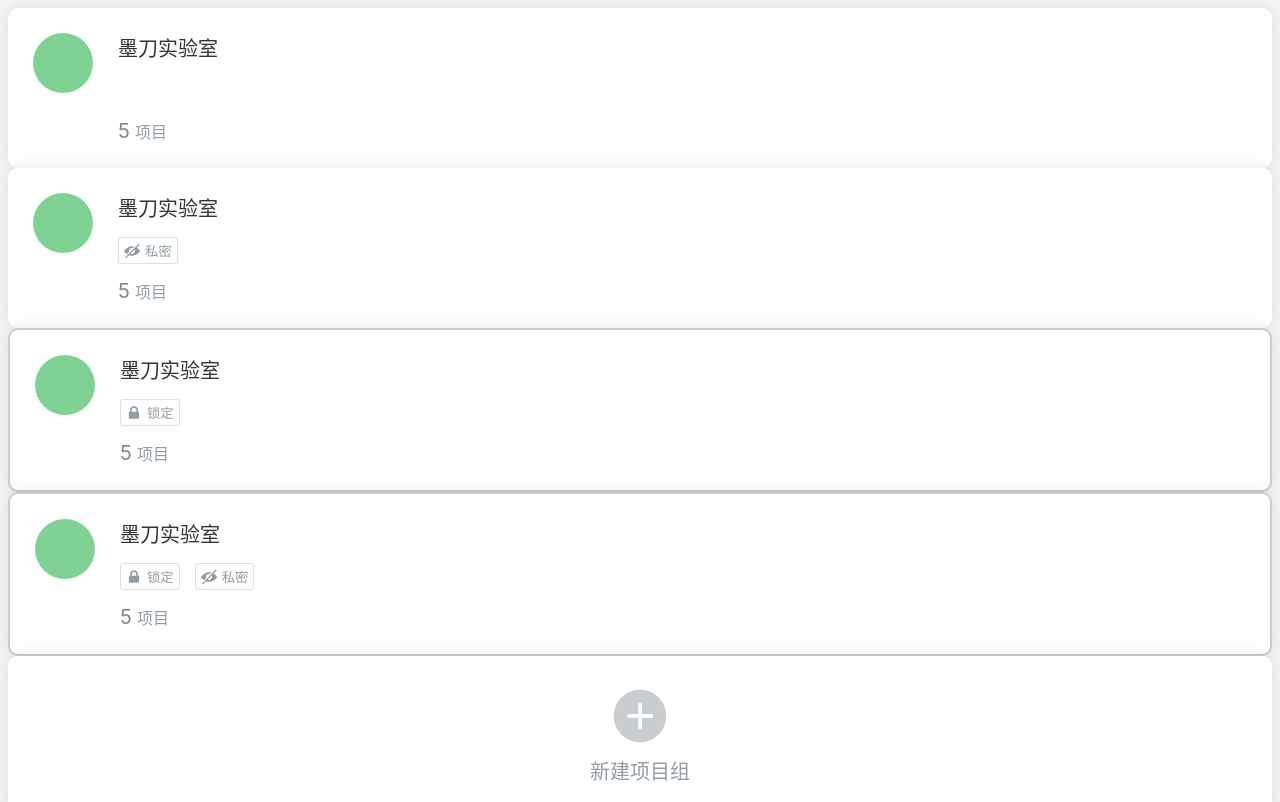
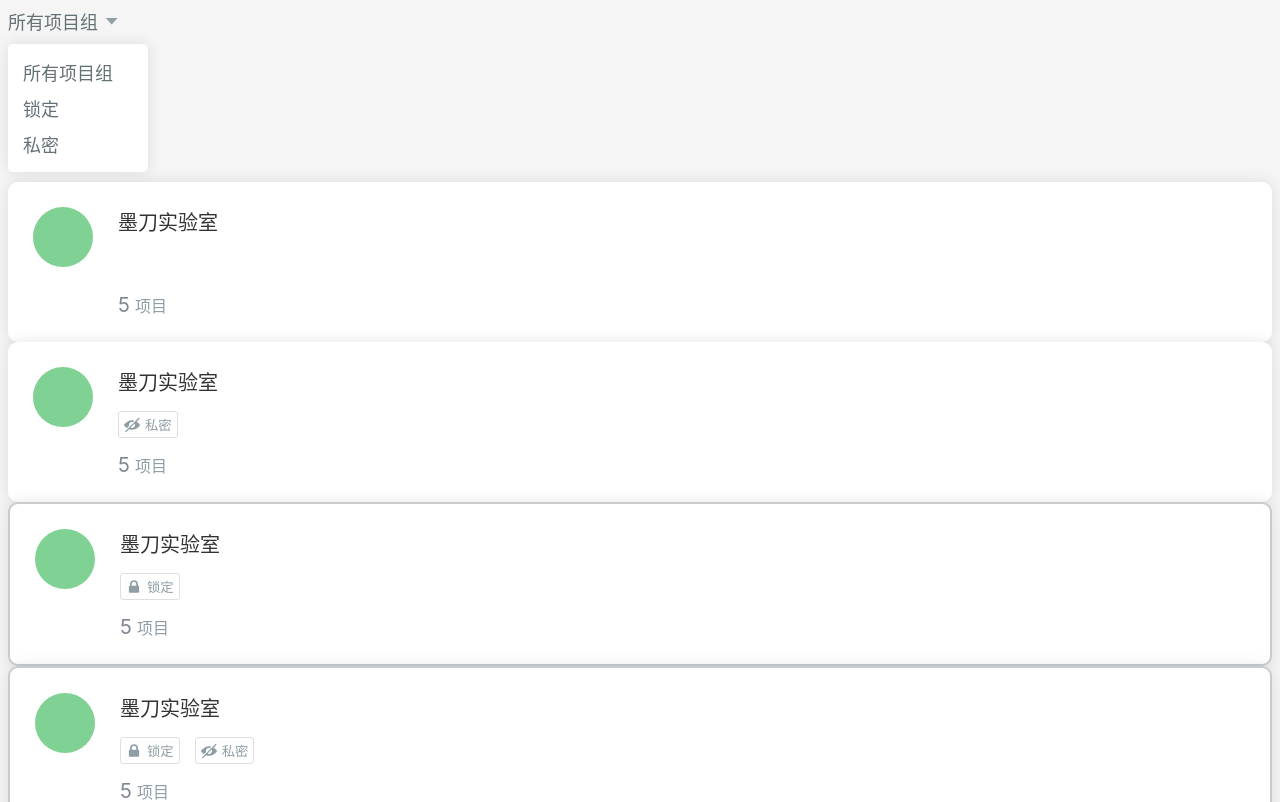
Before and after one commit to LoveVin/modao-test, a React app: page / in a window 1280 px wide. Shown: the top 802 px of the page. Built offline with nearby package versions, Linux system fonts and the light colour scheme.

Commit message:
完成 Filter.js 基本样式

```diff
--- a/src/App.js
+++ b/src/App.js
@@ -2,10 +2,12 @@ import React from 'react';
 import Card from './components/Card'
 import './reset.css'
 import AddCard from './components/AddCard';
+import Filter from './components/Filter';
 
 function App() {
   return (
     <div className="App">
+        <Filter/>
         <Card color="#80d294" groupName="墨刀实验室" locked={false} private={false} itemCount={5}/>
         <Card color="#80d294" groupName="墨刀实验室" locked={false} private={true} itemCount={5}/>
         <Card color="#80d294" groupName="墨刀实验室" locked={true} private={false} itemCount={5}/>
--- a/src/components/Filter.js
+++ b/src/components/Filter.js
@@ -0,0 +1,53 @@
+import React from 'react';
+import Icon from './Icon';
+import styled from 'styled-components';
+
+const FilterWrapper = styled.div`
+  font-size: 18px;
+  width: 140px;
+`
+
+const Title = styled.div`
+  cursor: pointer;
+  display: inline;
+  > svg{
+    width: 1em;
+    height: 1em;
+    margin-left: 5px;
+  }
+`
+
+const Options = styled.ul`
+
+  background-color: white;
+  border-radius: 5px;
+  box-shadow: 0 0 15px rgba(0,0,0,0.1);
+  margin: 10px 0;
+  padding: 10px;
+  > li{
+    padding: 5px;
+    &:hover{
+      color: #469ae3;
+      background-color: #f6f7f8;
+      cursor: pointer;
+    }
+  }
+`
+
+const Filter = ()=>{
+    return (
+        <FilterWrapper>
+            <Title>
+                <span>所有项目组</span>
+                <Icon name="down" fill="#909ea5" />
+            </Title>
+            <Options>
+                <li>所有项目组</li>
+                <li>锁定</li>
+                <li>私密</li>
+            </Options>
+        </FilterWrapper>
+    )
+}
+
+export default Filter
--- a/src/components/Icon.js
+++ b/src/components/Icon.js
@@ -2,6 +2,8 @@ import React from 'react'
 require('../icons/lock.svg')
 require('../icons/view-off.svg')
 require('../icons/add.svg')
+require('../icons/down.svg')
+require('../icons/up.svg')
 
 const Icon = (props) => {
     return (
--- a/src/reset.css
+++ b/src/reset.css
@@ -1,6 +1,7 @@
 body{
     background-color: #f5f5f5;
     font-family: -apple-system, "Noto Sans", "Helvetica Neue", Helvetica, "Nimbus Sans L", Arial, "Liberation Sans", "PingFang SC", "Hiragino Sans GB", "Noto Sans CJK SC", "Source Han Sans SC", "Source Han Sans CN", "Microsoft YaHei", "Wenquanyi Micro Hei", "WenQuanYi Zen Hei", "ST Heiti", SimHei, "WenQuanYi Zen Hei Sharp", sans-serif;
+    color: #647177;
 }
 *{ box-sizing: border-box }
 *::after{ box-sizing: border-box }
@@ -9,3 +10,7 @@ body{
 button{
     color: inherit;
 }
+
+ul,ol{
+    list-style: none;
+}
```
Also changed, not shown: src/icons/down.svg (added), src/icons/up.svg (added).
